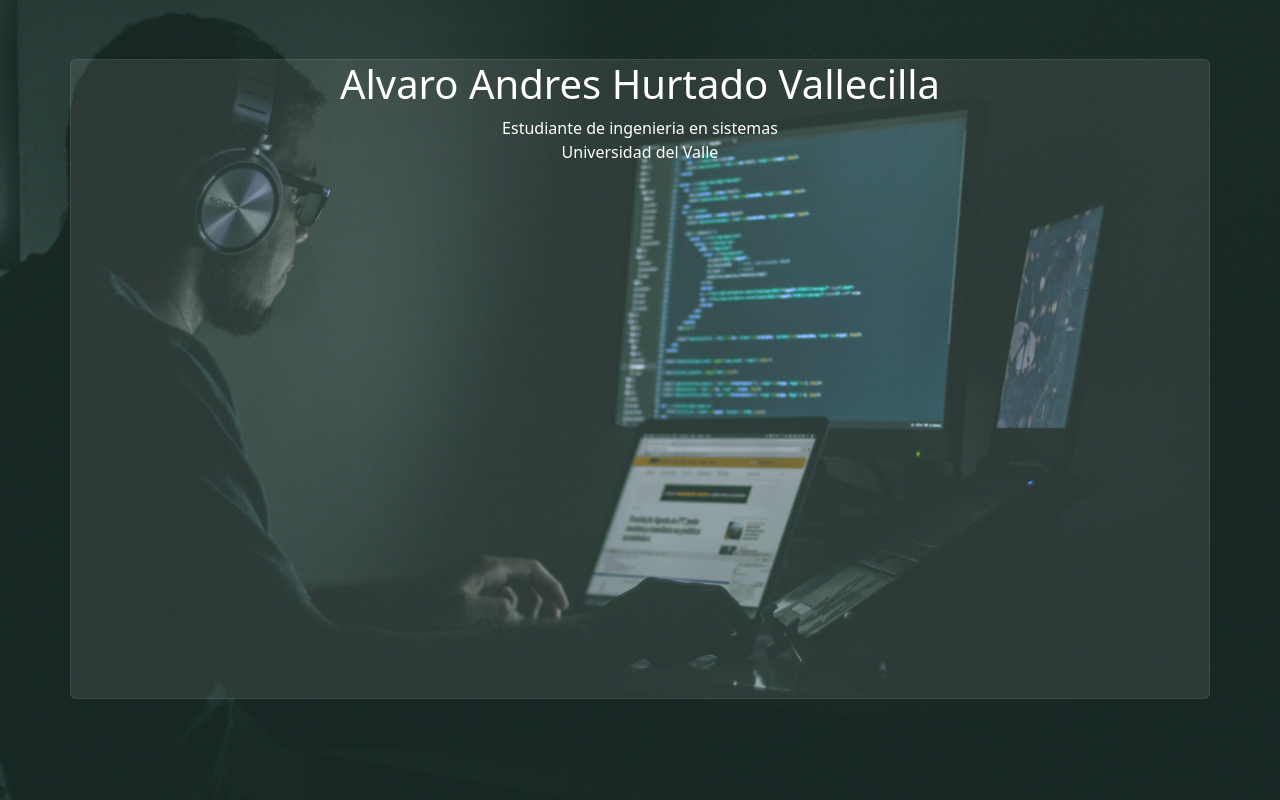
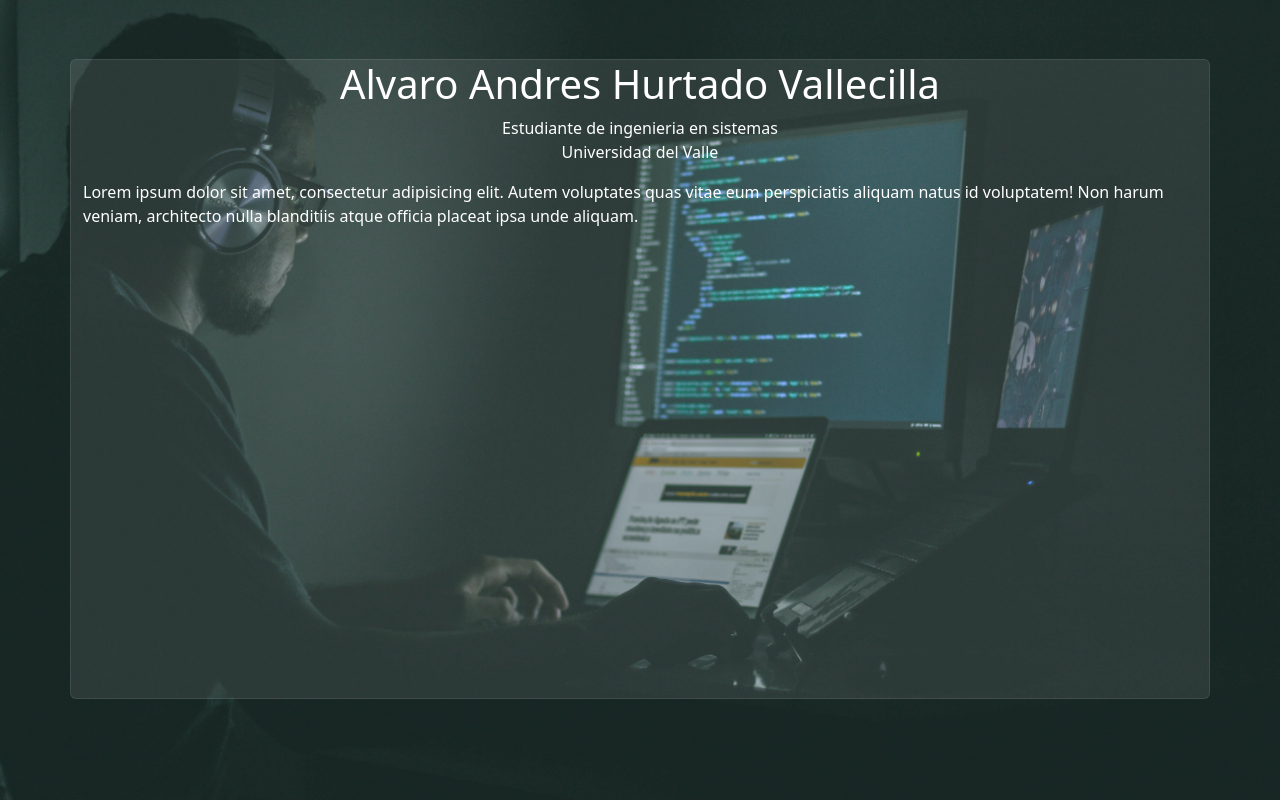
Before and after one commit to andres94-web/curriculum, a React (Create React App) app: page / in a window 1280 px wide. Built offline with nearby package versions, Linux system fonts and the light colour scheme.

Commit message:
primera prueba

```diff
--- a/src/components/Contenedor.jsx
+++ b/src/components/Contenedor.jsx
@@ -6,7 +6,7 @@ const contenedor = () => {
             <h1 className='text-center display-6'>Alvaro Andres Hurtado Vallecilla</h1>
             <p className='text-center m-0'>Estudiante de ingenieria en sistemas</p>
             <p className='text-center'>Universidad del Valle</p>
-
+            Lorem ipsum dolor sit amet, consectetur adipisicing elit. Autem voluptates quas vitae eum perspiciatis aliquam natus id voluptatem! Non harum veniam, architecto nulla blanditiis atque officia placeat ipsa unde aliquam.
         </div>
     )
 }
```
